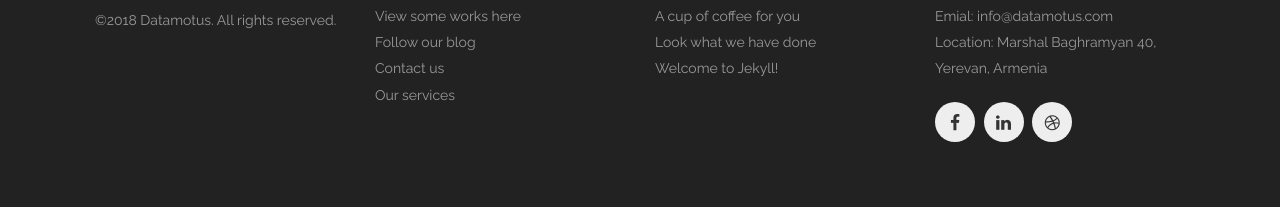
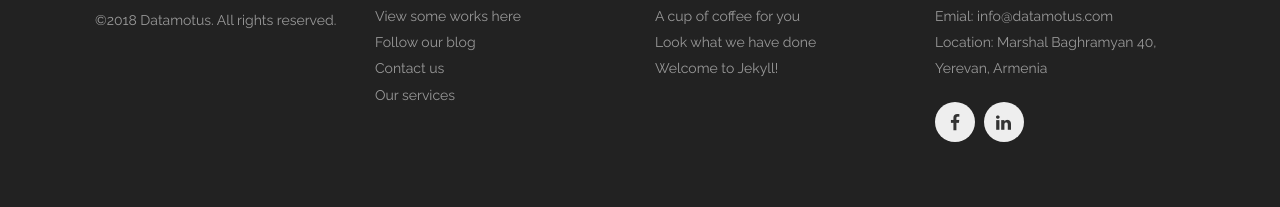
Before and after one commit to Habet/datamotus.github.io, a Jekyll site: the page built from index.html, in a window 1280 px wide. Shown: the part 6018-6225 px from the top of the page. Built offline with Jekyll 4.4.1, drawn with Linux system fonts in a browser that asks for light colours.

Commit message:
Update footer.html

```diff
--- a/_includes/footer.html
+++ b/_includes/footer.html
@@ -37,7 +37,7 @@
       </div>
       <div class='spacing'></div>
     </div>
-    <div class='large-3 medium-3 columns'>
+    <div class='large-3 medium-6 columns'>
       <div class='spacing'></div>
       <h4>Contact us</h4>
       <ul>
@@ -57,12 +57,6 @@
             <i class='fa fa-linkedin'></i>
           </a>
         </li>
-        <li>
-          <a href='http://dribbble.com'>
-            <i class='fa fa-dribbble'></i>
-          </a>
-        </li>
-
       </ul>
       <div class='spacing'></div>
     </div>
```
